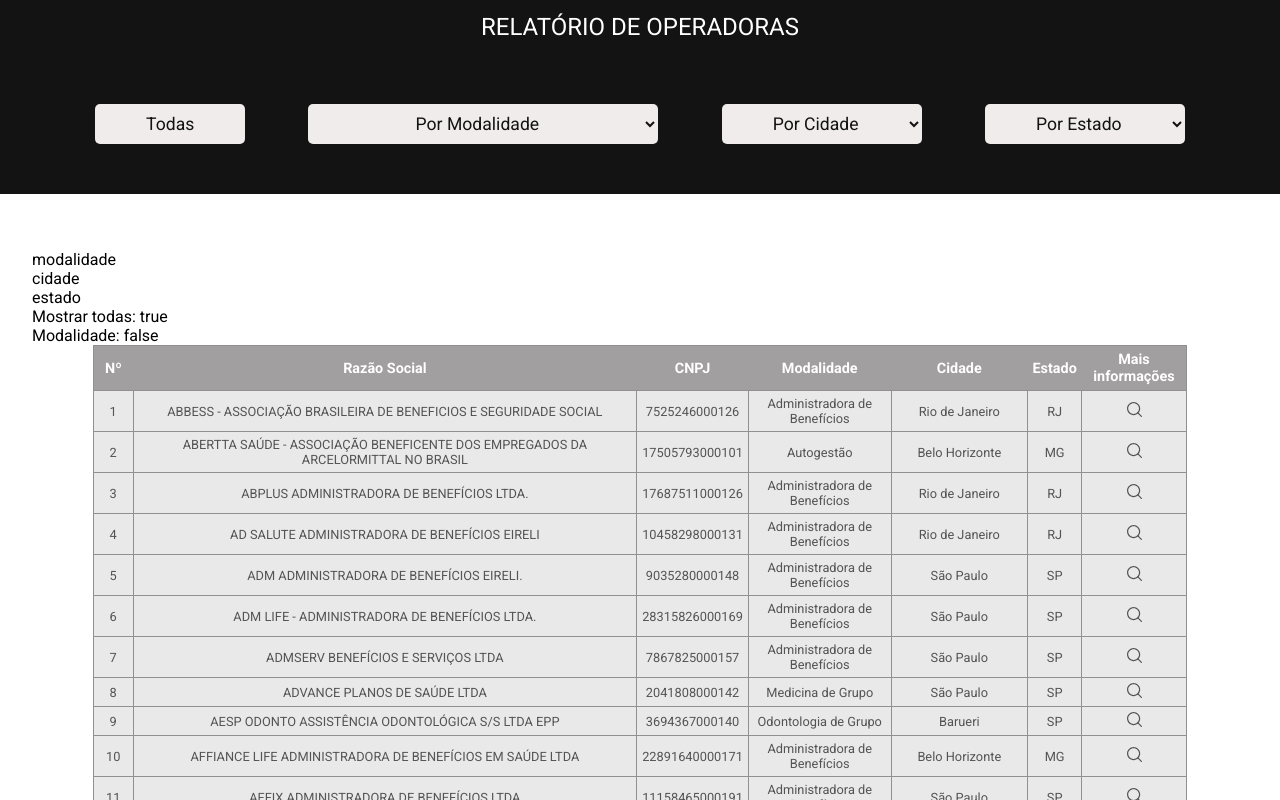
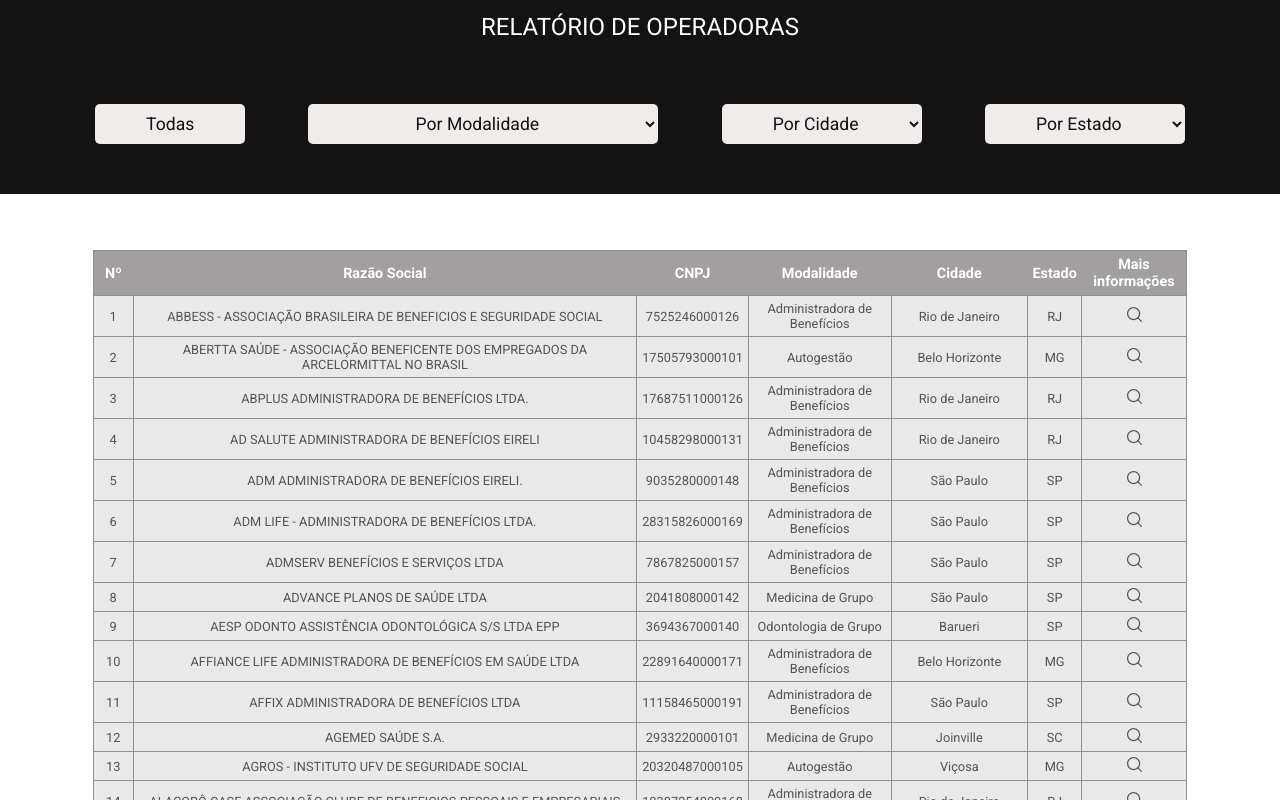
Before and after one commit to Carolbrandes/Relatorio-Operadoras-IC, a Vue app: page / in a window 1280 px wide. Shown: the top 800 px of the page. Built offline with nearby package versions, Linux system fonts and the light colour scheme.

Commit message:
todas as renderizações pelos filtros funcionando

```diff
--- a/src/App.vue
+++ b/src/App.vue
@@ -6,9 +6,14 @@
       </header>
 
       <div class="container filtros">
-        <button class="button todos">Todas</button>
+        <button @click="getTodasOperadoras()" class="button todos">Todas</button>
 
-        <select @change="getOperadorasPorModalidade()" v-model="modalidadeSelecionada" name="modalidade" id="modalidade">
+        <select
+          @change="getOperadorasPorModalidade()"
+          v-model="modalidadeSelecionada"
+          name="modalidade"
+          id="modalidade"
+        >
           <option value="modalidade">Por Modalidade</option>
           <option
             v-for="modalidade in getModalidades"
@@ -17,12 +22,22 @@
           >{{modalidade}}</option>
         </select>
 
-        <select v-model="cidadeSelecionada" name="cidade" id="cidade">
+        <select
+          @change="getOperadorasPorCidade()"
+          v-model="cidadeSelecionada"
+          name="cidade"
+          id="cidade"
+        >
           <option value="cidade">Por Cidade</option>
           <option v-for="cidade in getCidades" :key="cidade" :value="cidade">{{cidade}}</option>
         </select>
 
-        <select v-model="estadoSelecionado" name="estado" id="estado">
+        <select
+          @change="getOperadorasPorEstado()"
+          v-model="estadoSelecionado"
+          name="estado"
+          id="estado"
+        >
           <option value="estado">Por Estado</option>
           <option v-for="estado in getEstados" :key="estado" :value="estado">{{estado}}</option>
         </select>
@@ -31,11 +46,7 @@
 
     <main>
       <div class="container">
-        <p>{{modalidadeSelecionada}}</p>
-        <p>{{cidadeSelecionada}}</p>
-        <p>{{estadoSelecionado}}</p>
-        <p>Mostrar todas: {{mostrarTodasOperadoras}}</p>
-        <p>Modalidade: {{mostrarOperadoraPorModalidade}}</p>
+
         <table>
           <thead>
             <th>Nº</th>
@@ -63,8 +74,40 @@
             </tr>
           </tbody>
 
-            <tbody v-if="mostrarOperadoraPorModalidade">
+          <tbody v-if="mostrarOperadoraPorModalidade">
             <tr v-for="(operadora, index) in operadorasPorModalidade" :key="operadora.CNPJ">
+              <td>{{index+1}}</td>
+              <td>{{operadora["Razão Social"]}}</td>
+              <td>{{operadora["CNPJ"]}}</td>
+              <td>{{operadora["Modalidade"]}}</td>
+              <td>{{operadora["Cidade"]}}</td>
+              <td>{{operadora["UF"]}}</td>
+              <td>
+                <a class="ver-mais" href="#">
+                  <img src="/images/ver-mais.svg" alt="ver mais" />
+                </a>
+              </td>
+            </tr>
+          </tbody>
+
+          <tbody v-if="mostrarOperadoraPorCidade">
+            <tr v-for="(operadora, index) in operadorasPorCidade" :key="operadora.CNPJ">
+              <td>{{index+1}}</td>
+              <td>{{operadora["Razão Social"]}}</td>
+              <td>{{operadora["CNPJ"]}}</td>
+              <td>{{operadora["Modalidade"]}}</td>
+              <td>{{operadora["Cidade"]}}</td>
+              <td>{{operadora["UF"]}}</td>
+              <td>
+                <a class="ver-mais" href="#">
+                  <img src="/images/ver-mais.svg" alt="ver mais" />
+                </a>
+              </td>
+            </tr>
+          </tbody>
+
+           <tbody v-if="mostrarOperadoraPorEstado">
+            <tr v-for="(operadora, index) in operadorasPorEstado" :key="operadora.CNPJ">
               <td>{{index+1}}</td>
               <td>{{operadora["Razão Social"]}}</td>
               <td>{{operadora["CNPJ"]}}</td>
@@ -95,6 +138,8 @@ export default {
       estadoSelecionado: "estado",
 
       operadorasPorModalidade: {},
+      operadorasPorCidade: {},
+      operadorasPorEstado: {},
 
       mostrarTodasOperadoras: true,
       mostrarOperadoraPorModalidade: false,
@@ -137,11 +182,57 @@ export default {
       this.mostrarOperadoraPorCidade = false;
       this.mostrarOperadoraPorEstado = false;
       this.mostrarOperadoraPorModalidade = true;
+
+      this.cidadeSelecionada = "cidade";
+      this.estadoSelecionado = "estado";
+
       this.operadorasPorModalidade = this.getOperadorasPorFiltro(
         "Modalidade",
         this.modalidadeSelecionada
       );
     },
+
+    getOperadorasPorCidade() {
+      this.mostrarTodasOperadoras = false;
+      this.mostrarOperadoraPorCidade = true;
+      this.mostrarOperadoraPorEstado = false;
+      this.mostrarOperadoraPorModalidade = false;
+
+      this.modalidadeSelecionada = "modalidade";
+      this.estadoSelecionado = "estado";
+
+      this.operadorasPorCidade = this.getOperadorasPorFiltro(
+        "Cidade",
+        this.cidadeSelecionada
+      );
+    },
+
+    getOperadorasPorEstado() {
+      this.mostrarTodasOperadoras = false;
+      this.mostrarOperadoraPorCidade = false;
+      this.mostrarOperadoraPorEstado = true;
+      this.mostrarOperadoraPorModalidade = false;
+
+      this.modalidadeSelecionada = "modalidade";
+      this.cidadeSelecionada = "cidade";
+
+      this.operadorasPorEstado = this.getOperadorasPorFiltro(
+        "UF",
+        this.estadoSelecionado
+      );
+    },
+
+    getTodasOperadoras(){
+      // Object.assign(this.$data, this.$options.data())
+      this.mostrarTodasOperadoras = true;
+      this.mostrarOperadoraPorCidade = false;
+      this.mostrarOperadoraPorEstado = false;
+      this.mostrarOperadoraPorModalidade = false;
+
+      this.modalidadeSelecionada = "modalidade";
+      this.cidadeSelecionada = "cidade";
+      this.estadoSelecionado = "estado";
+    }
   },
 
   computed: {
```
